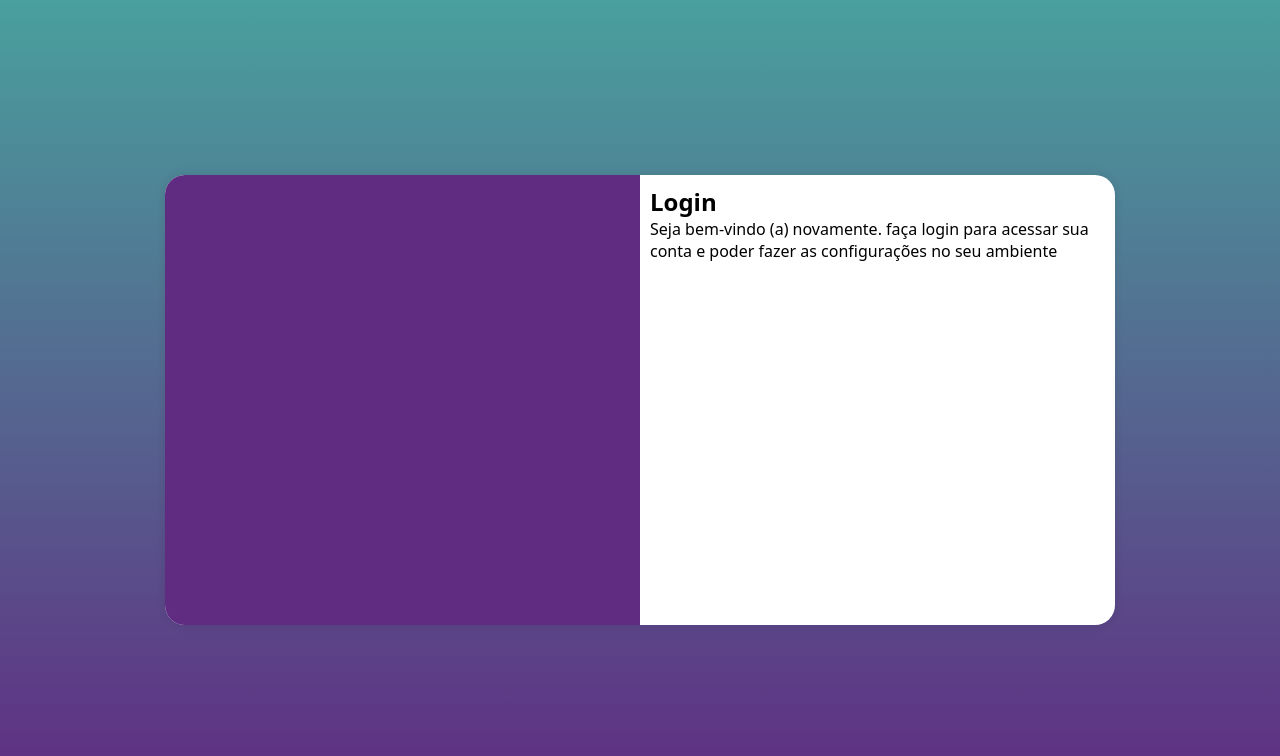
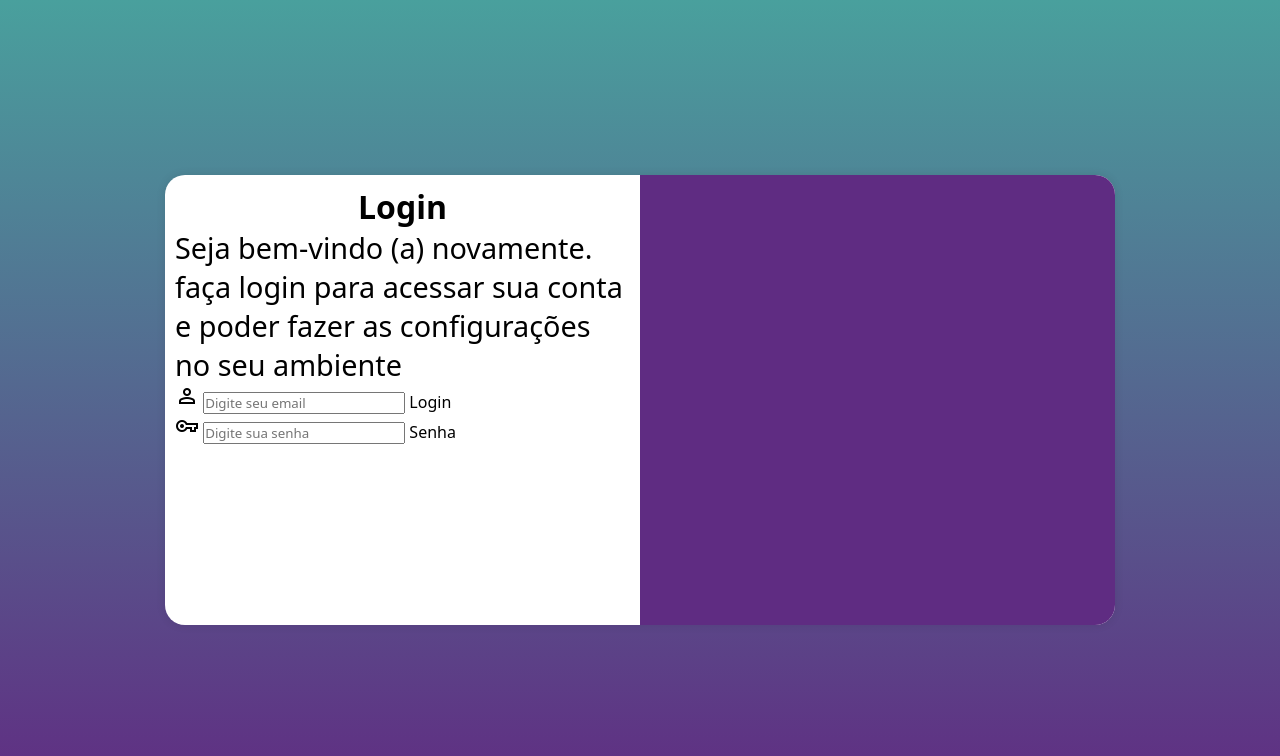
Before and after one commit to Yunussadjalo/projeto-login, a plain HTML site: page index.html in a window 1280 px wide. Drawn offline with nearby package versions, Linux system fonts and the light colour scheme.

Commit message:
criei formulario

```diff
--- a/estilos/media-query.css
+++ b/estilos/media-query.css
@@ -33,13 +33,24 @@
         }
 
         section#login > div#imagem {
-            float: left; /* Ajusta a imagem para ocupar a metade esquerda */
+            float: right; /* Ajusta a imagem para ocupar a metade esquerda */
             width: 50%; /* Ajusta a largura da imagem para telas maiores */
             height: 100%; /* Mantém a altura total do container */
         }
 
         section#login > div#formulario {
-            float: right; /* Ajusta o formulário para ocupar a metade direita */
+            float: left; /* Ajusta o formulário para ocupar a metade direita */
             width: 50%; /* Ajusta a largura do formulário para telas maiores */
         }
+
+        section#login > div#formulario > h1 {
+        text-align: center;
+        font-size: 2em; /* Aumenta o tamanho da fonte do título */
+        }
+
+
+    section#login > div#formulario > p {
+        font-size: 1.8em ;
     }
+
+ }
--- a/estilos/style.css
+++ b/estilos/style.css
@@ -52,3 +52,7 @@ section#login > div#formulario {
     display: block;
     padding: 10px;
 }
+
+section#login > div#formulario > h1 {
+    text-align: center;
+}
--- a/index.html
+++ b/index.html
@@ -6,6 +6,8 @@
     <title>Login</title>
     <link rel="stylesheet" href="estilos/style.css">
     <link rel="stylesheet" href="estilos/media-query.css">
+    <link href="https://fonts.googleapis.com/css2?family=Material+Symbols+Outlined" rel="stylesheet" />
+
 </head>
 <body>
     <main>
@@ -17,6 +19,17 @@
                 <h1>Login</h1>
                 <p>Seja bem-vindo (a) novamente. faça login para acessar sua conta e poder fazer as configurações no seu ambiente</p>
                 <form action="login.php" method="post">
+                    <div class="campo">
+                        <span class="material-symbols-outlined">person</span>
+                        <input type="email" name="login" id="ilogin" placeholder="Digite seu email" required maxlength="30">
+                        <label for="ilogin">Login</label>
+                    </div>
+
+                    <div class="campo">
+                        <span class="material-symbols-outlined">vpn_key</span>
+                        <input type="password" name="senha" id="isenha" placeholder="Digite sua senha" required minlength="8" maxlength="20">
+                        <label for="isenha">Senha</label>
+                    </div>
 
 
 
```
